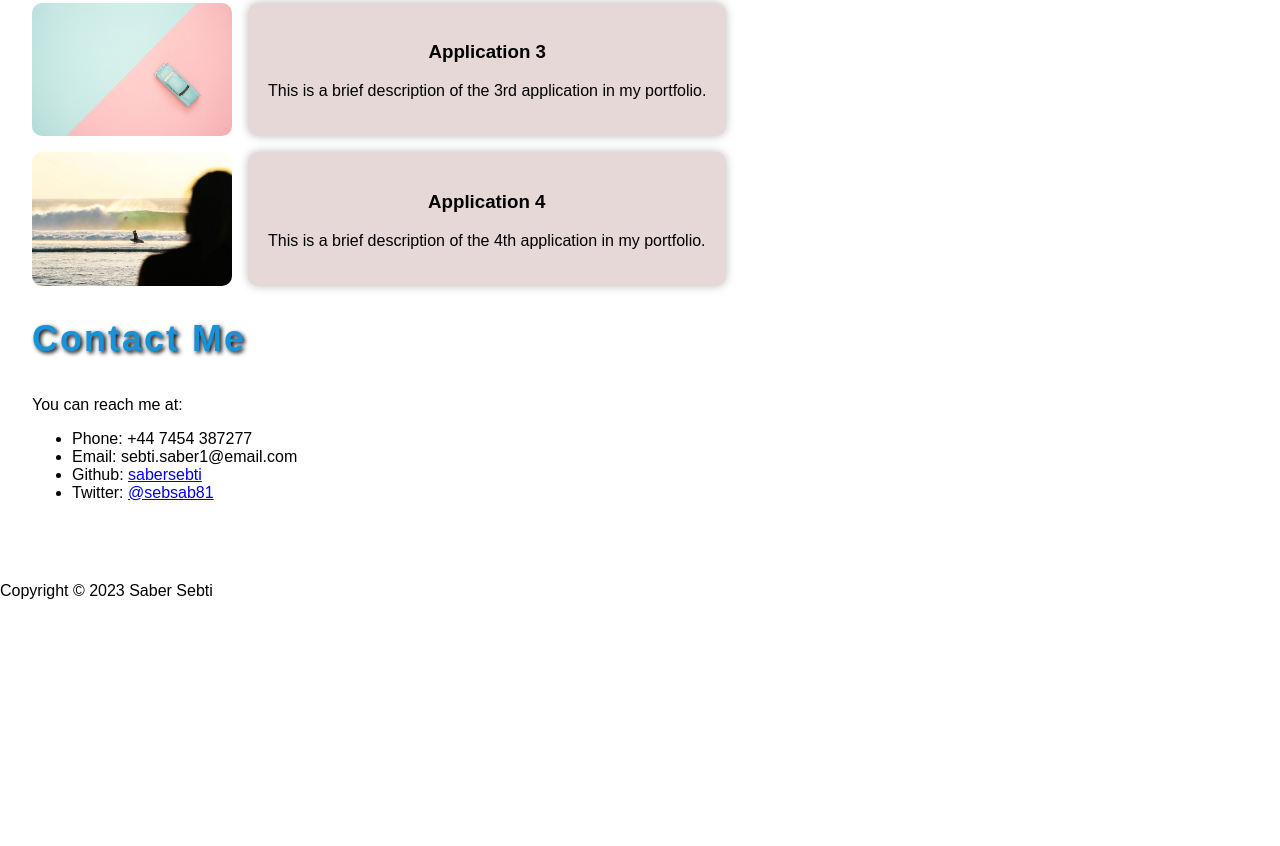
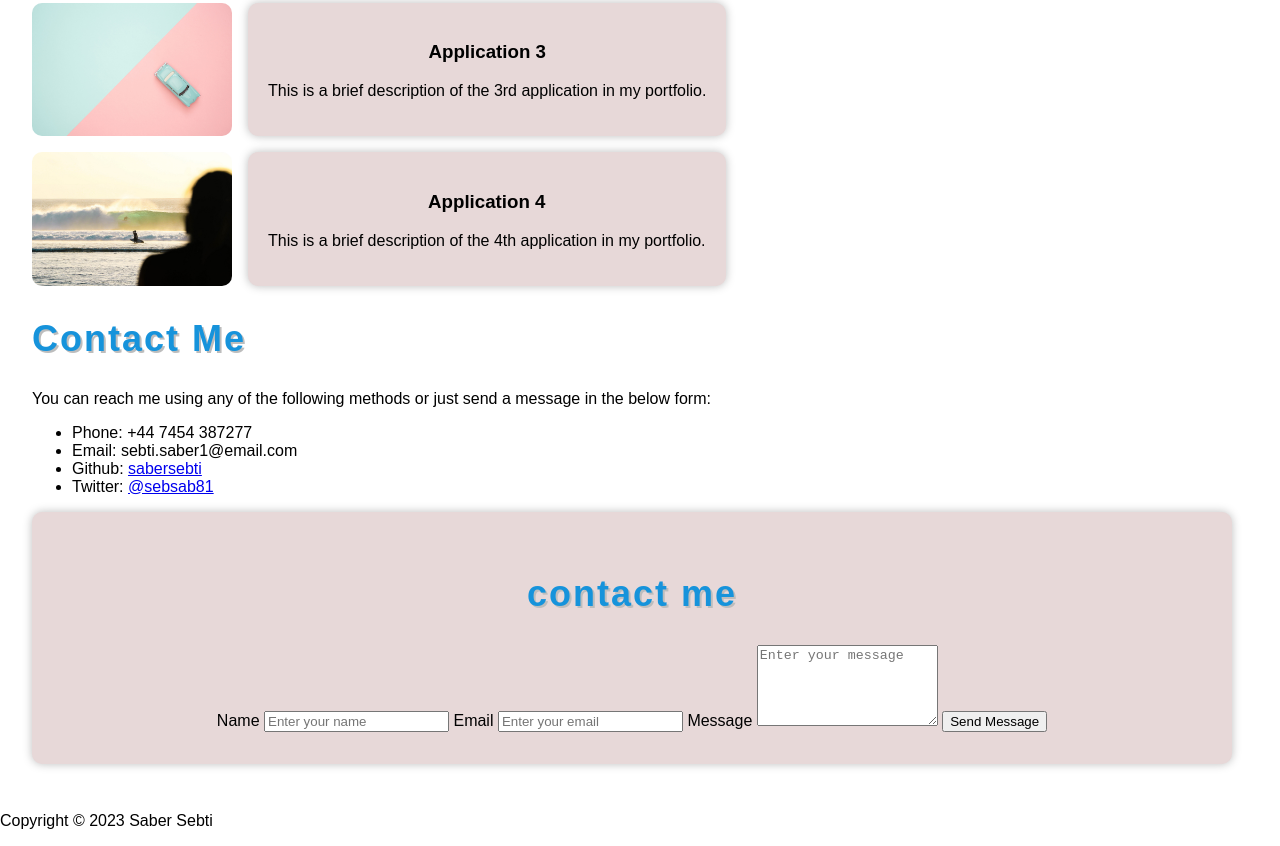
Before and after one commit to sabersebti/my-work-portfolio, a plain HTML site: page index.html in a window 1280 px wide. Shown: the part 850-1696 px from the top of the page. Before the commit the page ends 1466 px from the top, so only its background shows below. Drawn offline with Linux system fonts and the light colour scheme.

Commit message:
few tweaks to the contact section

```diff
--- a/index.html
+++ b/index.html
@@ -33,7 +33,7 @@
     <section class="page-section" id="about">
       <h2>About Me</h2>
       <section>
-        <p>I am an enthusiastic beginner web developer with a passion for creating intuitive and user-friendly applications. I am working towards my boot-camp certificate as a frontend developer and am eager to apply my skills and knowledge to real-world projects. My current skillset includes web development, and I am actively seeking opportunities to expand them, learn new technologies and take on challenging projects that will help me grow as a developer. I am a quick learner and always ready to take on new challenges, I am excited to begin my journey in the tech industry.</p>
+        <p>I am an enthusiastic beginner web developer with a passion for creating intuitive and user-friendly applications. I am working towards my boot-camp certificate as a frontend developer and l am eager to apply my skills and knowledge to real-world projects. My current skill set includes Html, CSS, and JavaScript. I am actively seeking opportunities to expand them, learn new technologies and take on challenging projects that will help me grow as a developer. I am a quick learner and always ready to take on new challenges, I am excited to begin my journey in the tech industry.</p>
       </section>
 
     </section>
@@ -84,10 +84,11 @@
         </section>
 
 <!-- contact -->
-<section class="page-section" id="contact">
+
+<section class="page-section" id="contact"></section>
 <h2>Contact Me</h2>
 <section>
-    <p>You can reach me at:</p>
+  <p>You can reach me using any of the following methods or just send a message in the below form:</p>
   <ul>
     <li>Phone: +44 7454 387277</li>
     <li>Email: sebti.saber1@email.com</li>
@@ -96,6 +97,28 @@
   </ul>
 </section>
 </section>
+
+<section class="contact-section">
+  <div class="container">
+
+
+
+    <h2>contact me</h2>
+    <form class="contact-form">
+      <label for="name">Name</label>
+      <input type="text" id="name" placeholder="Enter your name" required>
+
+      <label for="email">Email</label>
+      <input type="email" id="email" placeholder="Enter your email" required>
+
+      <label for="message">Message</label>
+      <textarea id="message" rows="5" placeholder="Enter your message"></textarea>
+
+      <input type="submit" value="Send Message">
+    </form>
+  </div>
+</section>
+
 </main>
 <footer>
   <p>Copyright &copy; 2023 Saber Sebti</p>
```
Also changed, not shown: 1 other file. Lines whose indentation alone changed are shown as unchanged.
